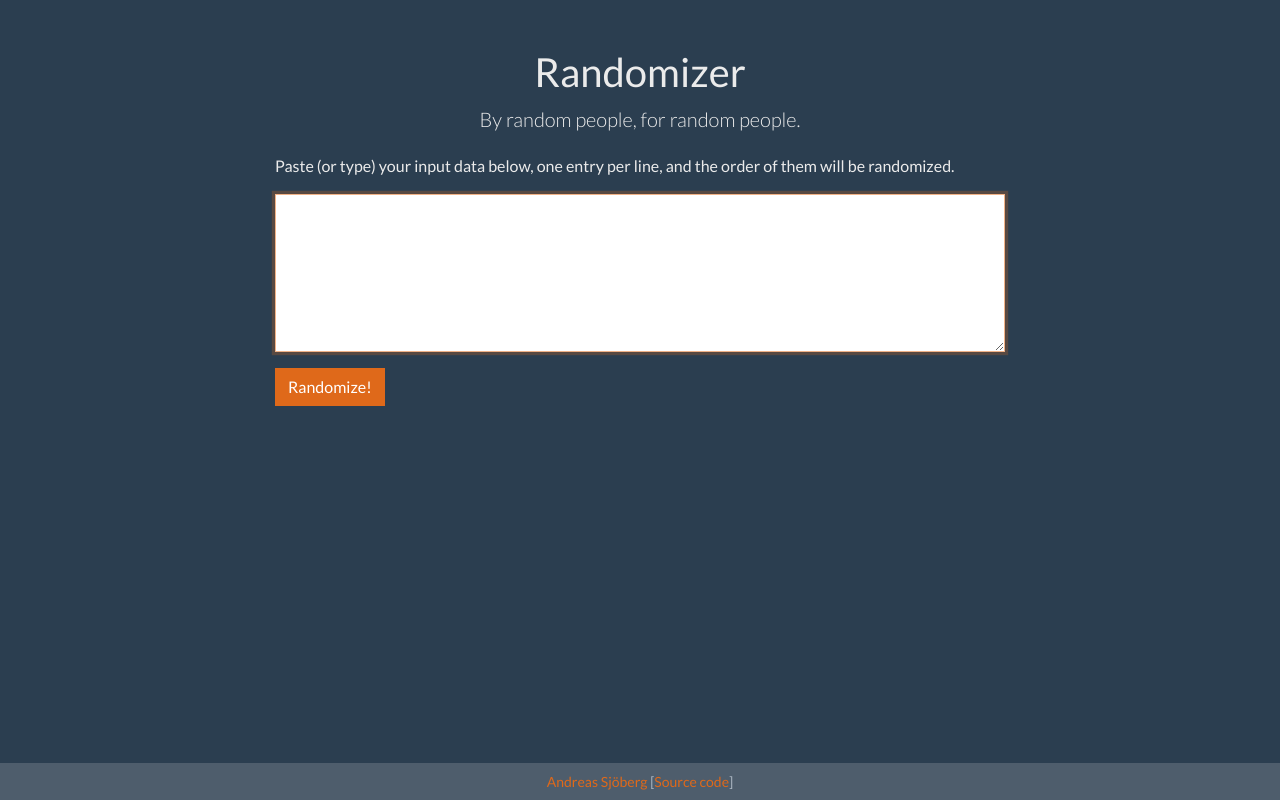
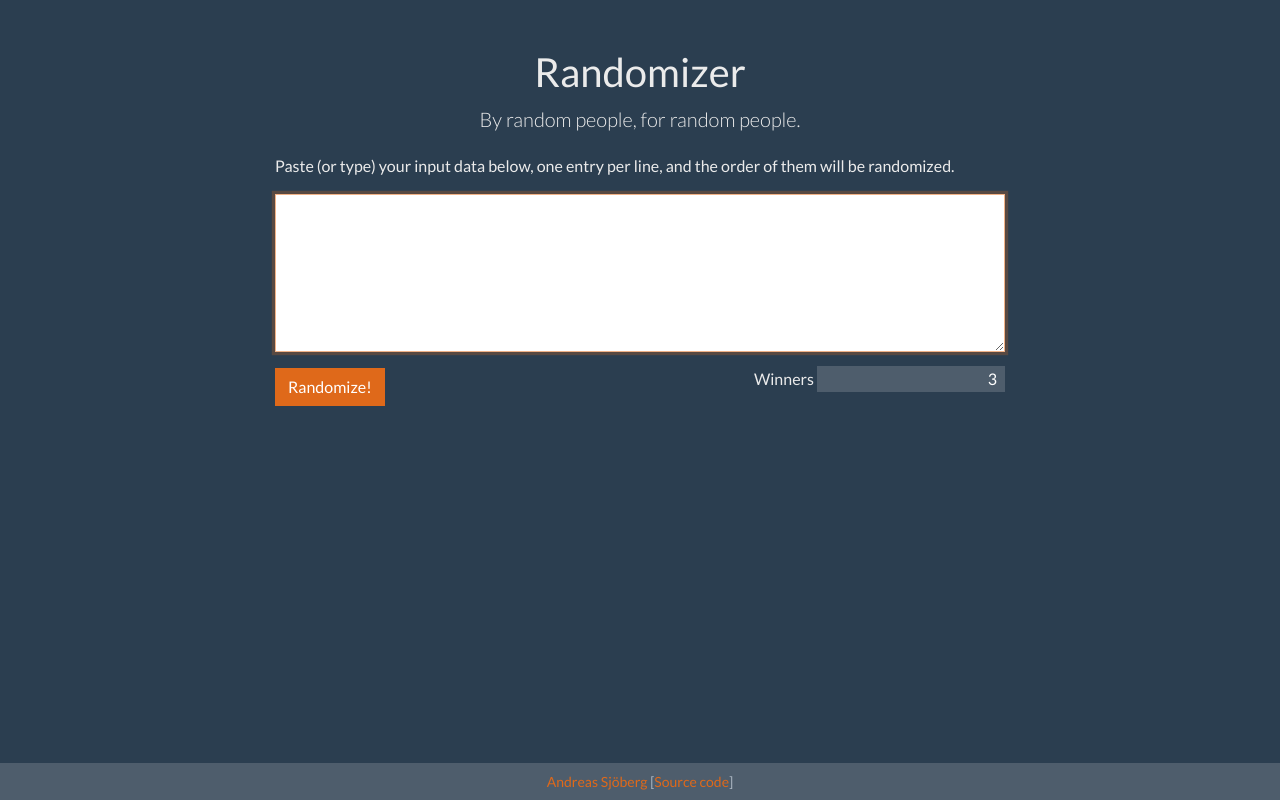
Before and after one commit to andreassjoberg/really-simple-randomizer, a React (Create React App) app: page / in a window 1280 px wide. Built offline with nearby package versions, Linux system fonts and the light colour scheme.

Commit message:
Possibility to set winners

```diff
--- a/package.json
+++ b/package.json
@@ -31,6 +31,9 @@
     ]
   },
   "dependencies": {
+    "@fortawesome/fontawesome-svg-core": "^1.2.25",
+    "@fortawesome/free-solid-svg-icons": "^5.11.2",
+    "@fortawesome/react-fontawesome": "^0.1.4",
     "@types/jest": "24.0.12",
     "@types/node": "12.0.0",
     "@types/react": "16.8.17",
--- a/src/App.tsx
+++ b/src/App.tsx
@@ -14,6 +14,7 @@ type State = {
     error: string | undefined;
     names: string[];
     randomized: boolean;
+    winners: number;
 };
 
 const getRandomNumber = (max: number) => Math.floor(Math.random() * max);
@@ -26,12 +27,13 @@ export default class App extends Component<{}, State> {
             isLoading: false,
             error: undefined,
             names: [],
-            randomized: false
+            randomized: false,
+            winners: 0
         };
     }
 
-    namesPosted(names: string[]) {
-        this.setState({ isLoading: true });
+    namesPosted(names: string[], winners: number) {
+        this.setState({ isLoading: true, winners: winners > 0 ? winners : 3 });
 
         this.randomize(names).then(randomized =>
             this.setState({ names: randomized, isLoading: false, randomized: true })
@@ -65,7 +67,7 @@ export default class App extends Component<{}, State> {
     }
 
     render() {
-        let { error, isLoading, names, randomized } = this.state;
+        let { error, isLoading, names, randomized, winners } = this.state;
 
         return (
             <div className="container">
@@ -78,10 +80,10 @@ export default class App extends Component<{}, State> {
 
                 <InputForm
                     names={names}
-                    postInput={names => this.namesPosted(names)}
+                    postInput={(names, winners) => this.namesPosted(names, winners)}
                     raiseError={error => this.errorRaised(error)}
                 />
-                <OutputBox names={names} />
+                <OutputBox names={names} winners={winners} />
 
                 <Footer />
             </div>
--- a/src/InputForm.tsx
+++ b/src/InputForm.tsx
@@ -2,24 +2,34 @@ import React, { Component } from "react";
 
 type Props = {
     names: string[];
-    postInput(names: string[]): void;
+    postInput(names: string[], winners: number): void;
     raiseError(message: string): void;
 };
 
 export default class InputForm extends Component<Props> {
     textArea: HTMLTextAreaElement | null = null;
+    winners: React.RefObject<HTMLInputElement> | null | undefined;
+
+    constructor(props: Readonly<Props>) {
+        super(props);
+
+        this.winners = React.createRef();
+    }
 
     buttonClicked() {
         let { postInput, raiseError } = this.props;
 
         let input = this.textArea ? this.textArea.value : "";
+        let winners = this.winners && this.winners.current ? Number(this.winners.current.value) : 3;
+
+        winners = isNaN(winners) ? 3 : winners;
 
         let names = input
             .split(/\n/)
             .map(s => s.trim())
             .filter(s => s !== undefined && s !== null && s !== "");
         if (names.length > 0) {
-            postInput(names);
+            postInput(names, winners);
             return;
         }
 
@@ -37,9 +47,23 @@ export default class InputForm extends Component<Props> {
                         randomized.
                     </p>
                     <textarea rows={6} className="form-control" ref={ref => (this.textArea = ref)} autoFocus />
-                    <button type="button" className="btn btn-primary mt-3" onClick={() => this.buttonClicked()}>
-                        Randomize!
-                    </button>
+
+                    <div className="row">
+                        <div className="col">
+                            <button type="button" className="btn btn-primary mt-3" onClick={() => this.buttonClicked()}>
+                                Randomize!
+                            </button>
+                        </div>
+                        <div className="align-self-center col text-right">
+                            Winners{" "}
+                            <input
+                                type="input"
+                                defaultValue="3"
+                                className="bg-dark border-0 pr-2 text-right text-white"
+                                ref={this.winners}
+                            />
+                        </div>
+                    </div>
                 </div>
             </div>
         ) : null;
--- a/src/OutputBox.tsx
+++ b/src/OutputBox.tsx
@@ -1,7 +1,10 @@
 import React, { Component } from "react";
+import { FontAwesomeIcon } from "@fortawesome/react-fontawesome";
+import { faBeer } from "@fortawesome/free-solid-svg-icons";
 
 type Props = {
     names: string[];
+    winners: number;
 };
 
 type State = {
@@ -68,6 +71,13 @@ export default class OutputBox extends Component<Props, State> {
         this.setState({ left: left, drawn: drawn });
     }
 
+    isWinner(index: number) {
+        let { left } = this.state;
+        let { winners } = this.props;
+
+        return left.length + index < winners;
+    }
+
     render() {
         let { names } = this.props;
         let { left, drawn } = this.state;
@@ -100,6 +110,7 @@ export default class OutputBox extends Component<Props, State> {
                                 className={`card ${index === 0 ? "animated flipInX" : ""}`}
                             >
                                 <div className={`card-body ${getPositionClass(left.length, index)}`}>
+                                    {this.isWinner(index) ? <FontAwesomeIcon icon={faBeer} className="mr-2" /> : null}{" "}
                                     {1 + names.length - (drawn.length - index)}. {name}
                                 </div>
                             </div>
```
Also changed, not shown: 1 other file (tests, documents, lock files or other folders).
